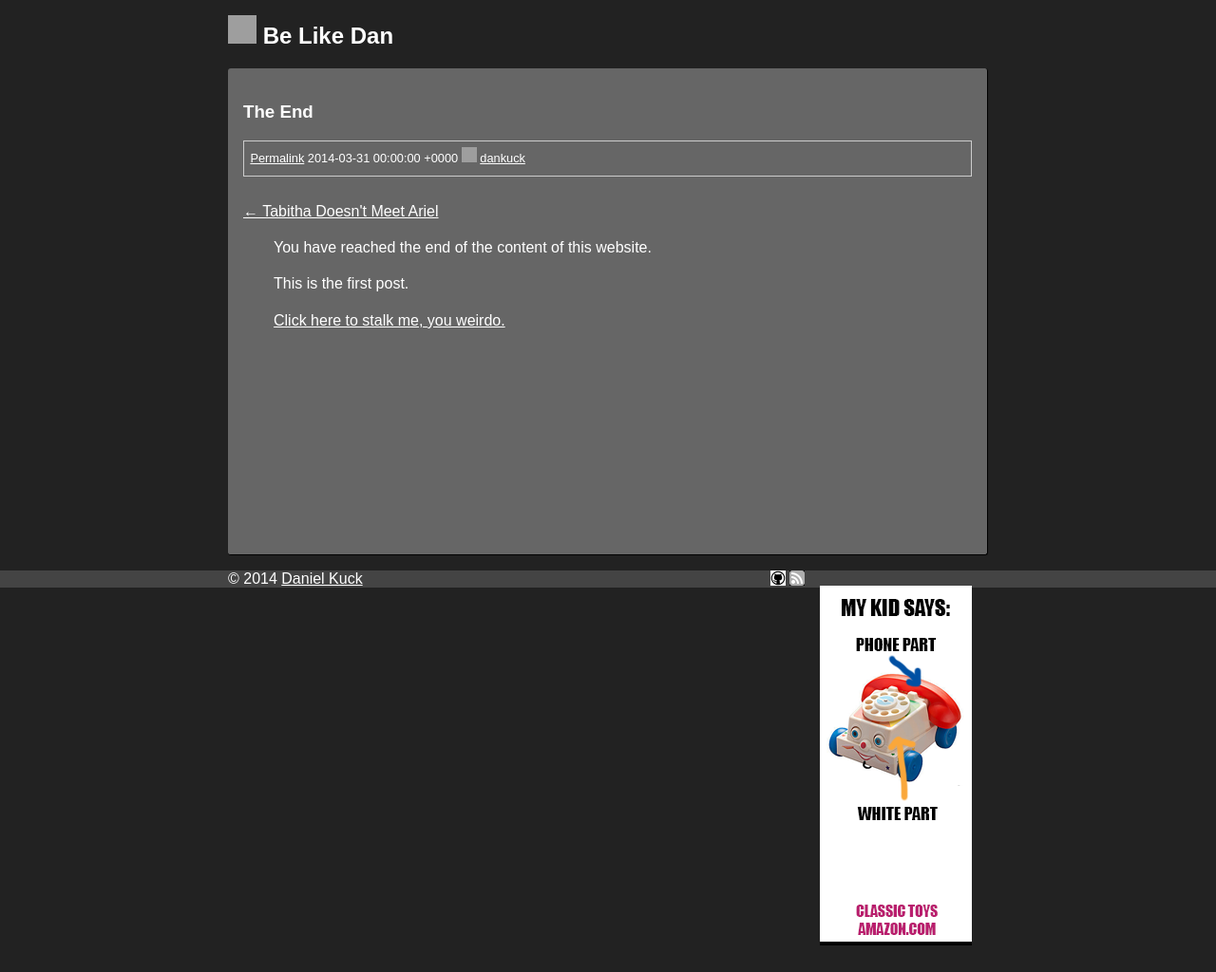
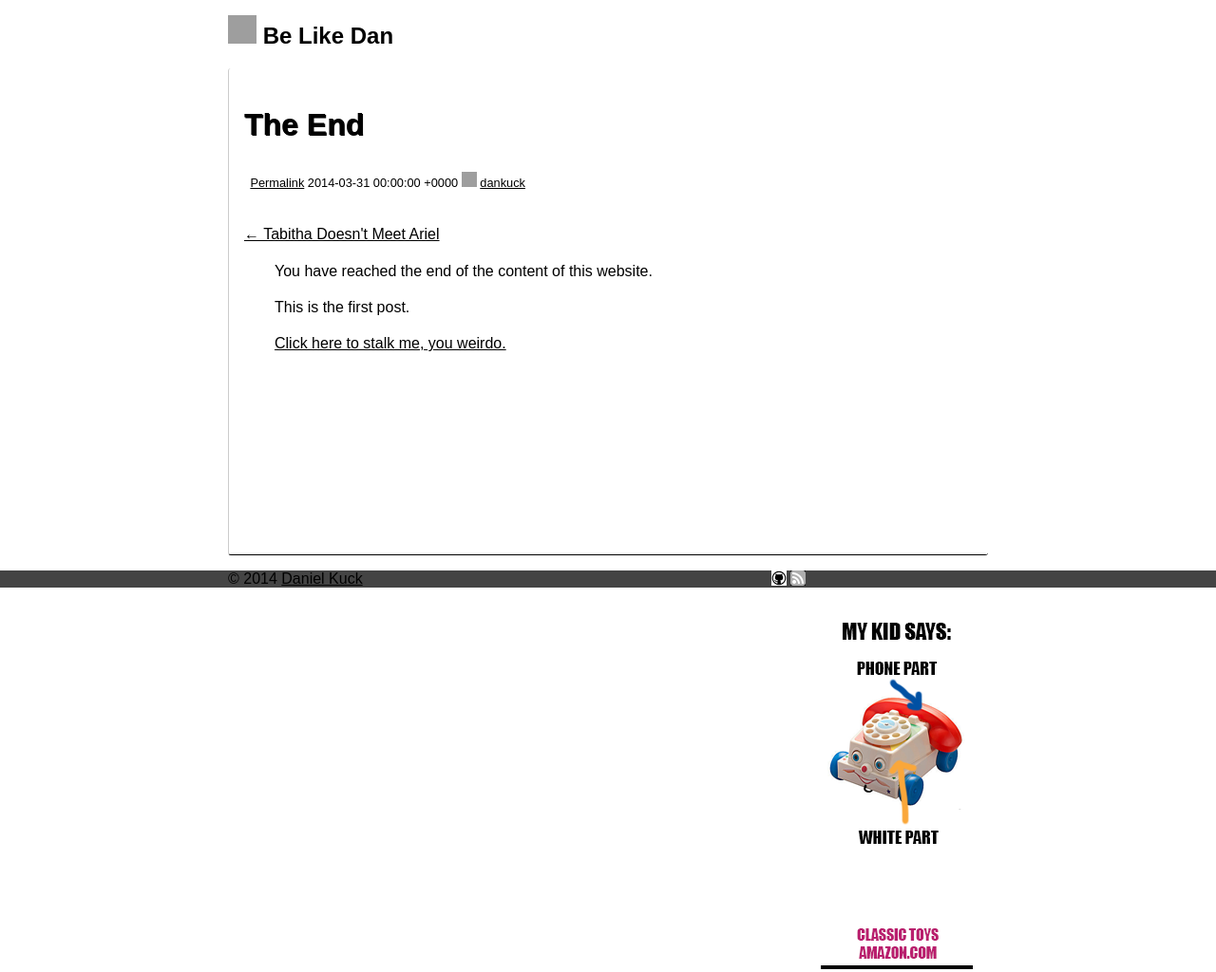
Before and after one commit to dankuck/dankuck.github.io, a Jekyll site: the page built from _posts/2014-03-31-the-end.md, in a window 1280 px wide. Shown: the whole page at 95% size. Built offline with Jekyll 4.4.1, drawn with Linux system fonts in a browser that asks for light colours; before the commit the page ends 999 px from its top, so only the background shows below that; grey boxes are pictures that could not be loaded.

Commit message:
Change the style

```diff
--- a/_includes/header.html
+++ b/_includes/header.html
@@ -3,7 +3,7 @@
 		<title>{% if page.title %}{{ page.title }} - {% endif %}Be Like Dan</title>
 		<style>
 		a{
-			color: white;
+			color: black;
 		}
 			h1 a, h2 a, h3 a, h4 a, h5 a, h6 a{
 				text-decoration: none;
@@ -21,18 +21,18 @@
 		body{
 			margin: 0;
 			padding: 0;
-			background-color: #222;
+			background-color: #FFF;
 			font-family: arial;
-			color: white;
+			color: black;
 		}
 		.major-content{
 			padding: 1em;
-			background-color: #666;
+			background-color: white;
 			min-height: 30em;
 			border-bottom: 1px solid black;
-			border-right: 1px solid black;
 			border-radius: 3px;
 			line-height: 140%;
+			border-left: 1px solid #ccc;
 		}
 		.post-content{
 			margin: 0 2em;
@@ -52,6 +52,15 @@
 		.page-img{
 			max-width: 400px;
 			max-height: 400px;
+		}
+		h3 {
+			text-shadow: 1px 1px;
+			font-size: 200%;
+		}
+		.stats {
+			font-size: 80%;
+			margin-bottom: 2em;
+			padding: .5em;
 		}
 		</style>
 		<link rel="alternate" type="application/rss+xml" title="{{ site.name }}" href="http://feeds.feedburner.com/dankuck">
--- a/_includes/post_header.html
+++ b/_includes/post_header.html
@@ -1,7 +1,7 @@
 
 <h3>{{ page.title }}</h3>
 
-     <div style="font-size: 80%; margin-bottom: 2em;border: 1px solid #CCC; padding: .5em;">
+     <div class="stats">
      	<a href="{{ page.url }}">Permalink</a> {{ page.date }} <a href="/contact/dankuck.html"><img src="http://www.gravatar.com/avatar/3b55d9d2629003d8f6d3365c4ea79122?s=16" border="0" /></a> <a href="/contact/dankuck.html">dankuck</a>
      </div>
 
```
